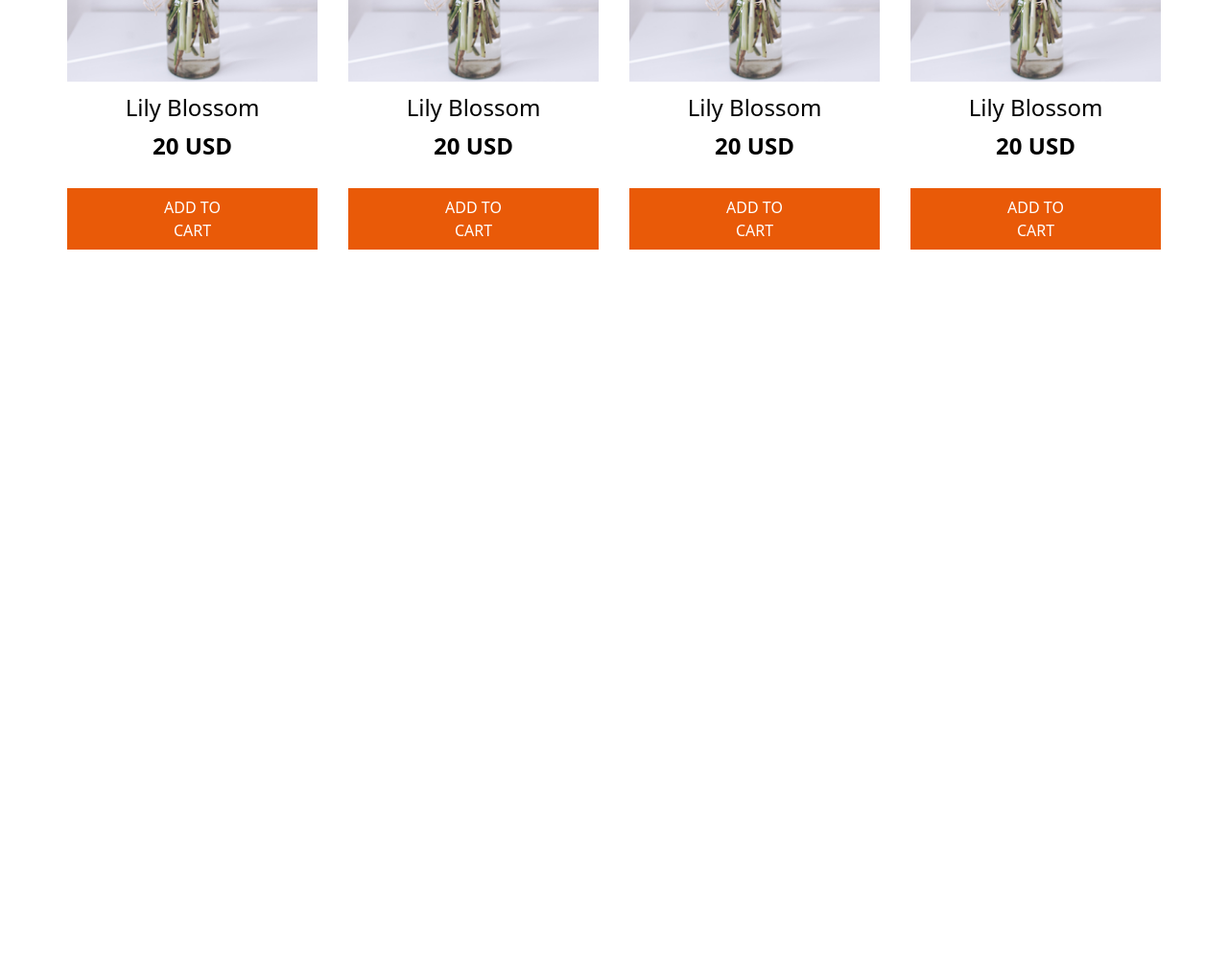
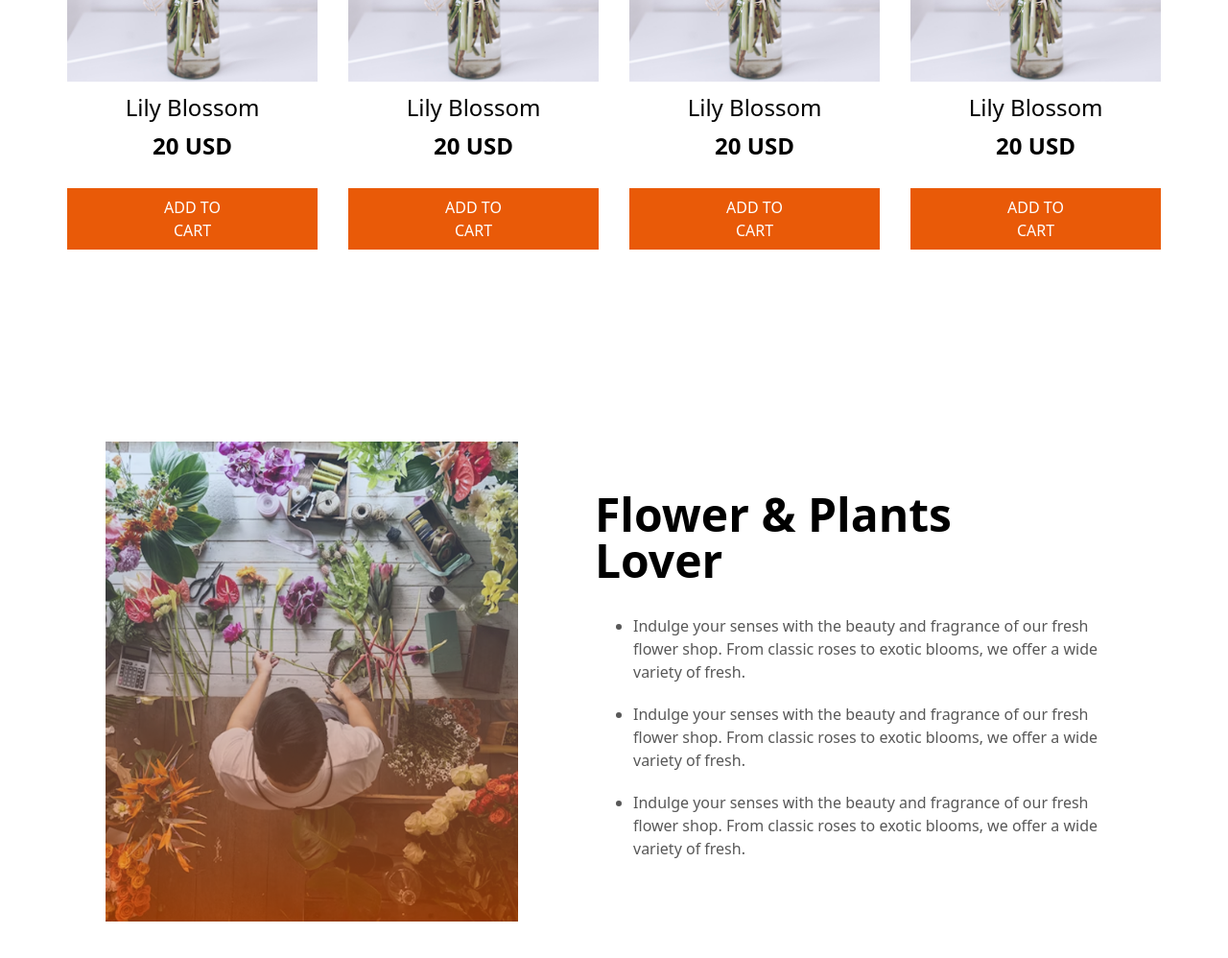
Before and after one commit to mehdixun/Assignment-2, a plain HTML site: page index.html in a window 1280 px wide. Shown: the part 1699-2697 px from the top of the page at 96% size. Before the commit the page ends 1999 px from the top, so only its background shows below. Drawn offline with nearby package versions, Linux system fonts and the light colour scheme; files that its build step writes are made by us from their sources.

Commit message:
plant lover section added

```diff
--- a/index.html
+++ b/index.html
@@ -107,6 +107,29 @@
         </div>
         </section>
 
+        <!-- Plant lover section -->
+         <section class="mt-50 max-w-[1140px] mx-auto my-10">
+            <div class="flex">
+            <div class="md:w-1/2">
+            <img class="w-[430px] h-[500px] ml-10" src="assets/flower-store.png" alt="">
+            </div>
+            <div class="md:w-1/2 mr-10 mt-8">
+                <h2 class="font-bold text-5xl text-[#000000] mt-5">Flower & Plants <br> Lover</h2>
+                <div class="text-[#585858] w-[500px] ml-10 mt-8">
+                    <ul class="list-disc">
+                    <li>Indulge your senses with the beauty and fragrance of our fresh flower shop. From classic roses to exotic blooms, we offer a wide variety of fresh.</li>
+                </ul>
+                <ul class="list-disc mt-5">
+                    <li>Indulge your senses with the beauty and fragrance of our fresh flower shop. From classic roses to exotic blooms, we offer a wide variety of fresh.</li>
+                </ul>
+                <ul class="list-disc mt-5">
+                    <li>Indulge your senses with the beauty and fragrance of our fresh flower shop. From classic roses to exotic blooms, we offer a wide variety of fresh.</li>
+                </ul>
+                </div>
+            </div>
+         </div>
+         </section>
+
 
     </main>
     <footer></footer>
```
Also changed, not shown: Styles/styles.css (deleted, +0 -9 lines).
